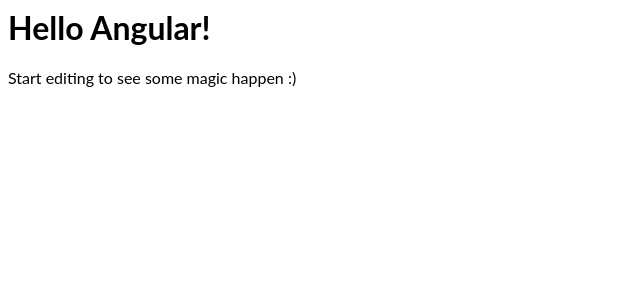
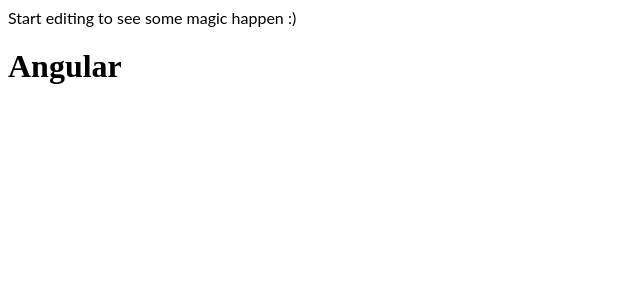
Before and after one commit to natarajsarath/angular-f3sjz9, an Angular app: page / in a window 1280 px wide. Shown: the top 300 px of the page, without its empty margins (0-640 px from the left). Built offline with nearby package versions, Linux system fonts and the light colour scheme.

Commit message:
3 files modified, 1 deleted

```diff
--- a/src/app/app.component.html
+++ b/src/app/app.component.html
@@ -1,4 +1,6 @@
-<hello name="{{ name }}"></hello>
-<p>
-  Start editing to see some magic happen :)
-</p>
+<div *ngIf="appstatus">
+  <p>
+    Start editing to see some magic happen :)
+  </p>
+  <h1>{{name}}</h1>
+</div>
--- a/src/app/app.component.ts
+++ b/src/app/app.component.ts
@@ -7,4 +7,5 @@
 })
 export class AppComponent  {
   name = 'Angular';
+  appstatus:Boolean=true;
 }
--- a/src/app/app.module.ts
+++ b/src/app/app.module.ts
@@ -3,11 +3,10 @@
 import { FormsModule } from '@angular/forms';
 
 import { AppComponent } from './app.component';
-import { HelloComponent } from './hello.component';
 
 @NgModule({
   imports:      [ BrowserModule, FormsModule ],
-  declarations: [ AppComponent, HelloComponent ],
+  declarations: [ AppComponent ],
   bootstrap:    [ AppComponent ]
 })
 export class AppModule { }
--- a/src/app/hello.component.ts
+++ /dev/null
@@ -1,10 +0,0 @@
-import { Component, Input } from '@angular/core';
-
-@Component({
-  selector: 'hello',
-  template: `<h1>Hello {{name}}!</h1>`,
-  styles: [`h1 { font-family: Lato; }`]
-})
-export class HelloComponent  {
-  @Input() name: string;
-}
```
